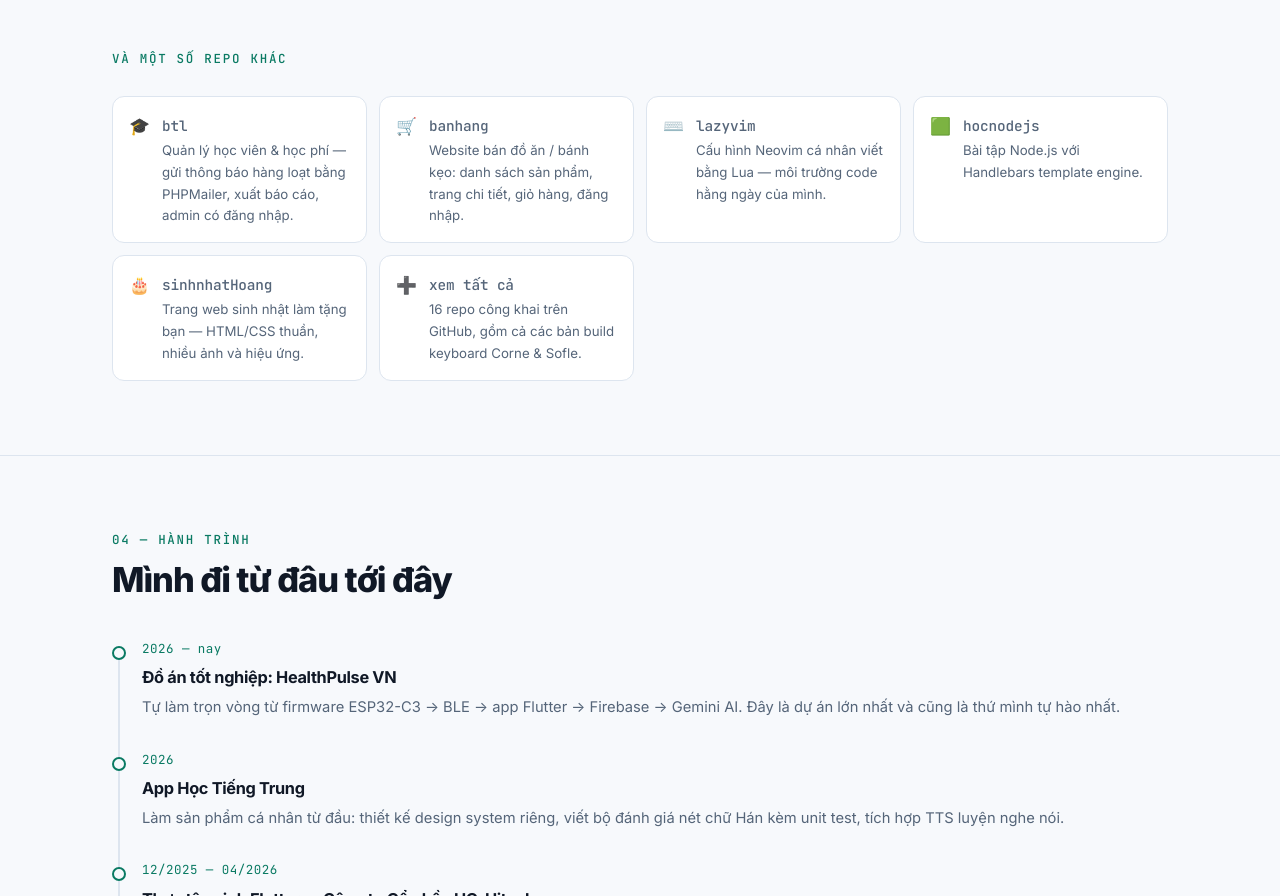
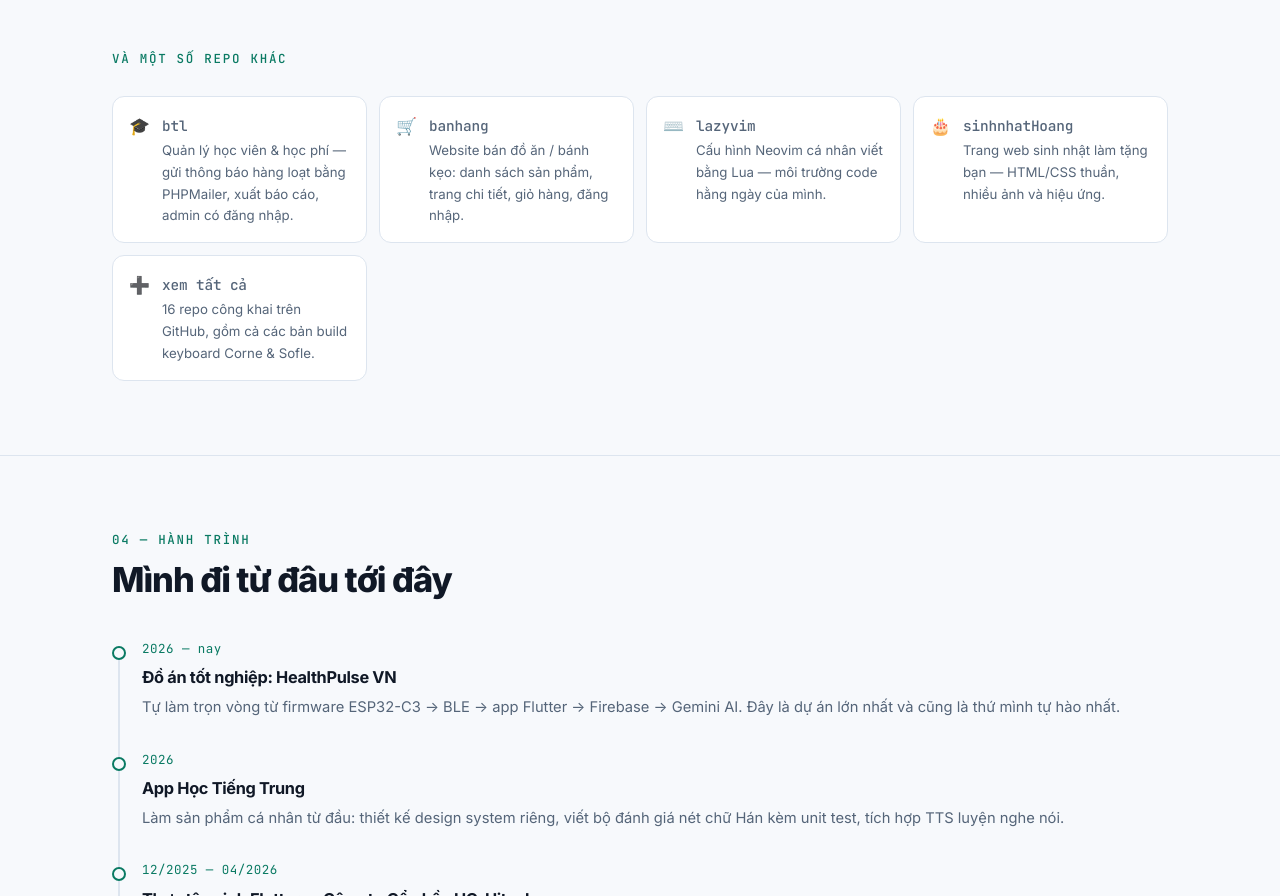
Before and after one commit to Hdoanf/Portfolio, a plain HTML site: page index.html in a window 1280 px wide. Shown: the part 3630-4526 px from the top of the page. Drawn offline with Linux system fonts and the light colour scheme; no server answers.

Commit message:
Remove hocnodejs link from index.html
Removed link to 'hocnodejs' project from the index.

```diff
--- a/index.html
+++ b/index.html
@@ -769,9 +769,6 @@ footer .right{margin-left:auto}
       <a class="mini rv" href="https://github.com/Hdoanf/lazyvim" target="_blank" rel="noopener">
         <span class="ico">⌨️</span><span><b>lazyvim</b><span data-i18n="more.lazyvim">Cấu hình Neovim cá nhân viết bằng Lua — môi trường code hằng ngày của mình.</span></span>
       </a>
-      <a class="mini rv" href="https://github.com/Hdoanf/hocnodejs" target="_blank" rel="noopener">
-        <span class="ico">🟩</span><span><b>hocnodejs</b><span data-i18n="more.node">Bài tập Node.js với Handlebars template engine.</span></span>
-      </a>
       <a class="mini rv" href="https://github.com/Hdoanf/sinhnhatHoang" target="_blank" rel="noopener">
         <span class="ico">🎂</span><span><b>sinhnhatHoang</b><span data-i18n="more.bday">Trang web sinh nhật làm tặng bạn — HTML/CSS thuần, nhiều ảnh và hiệu ứng.</span></span>
       </a>
```
